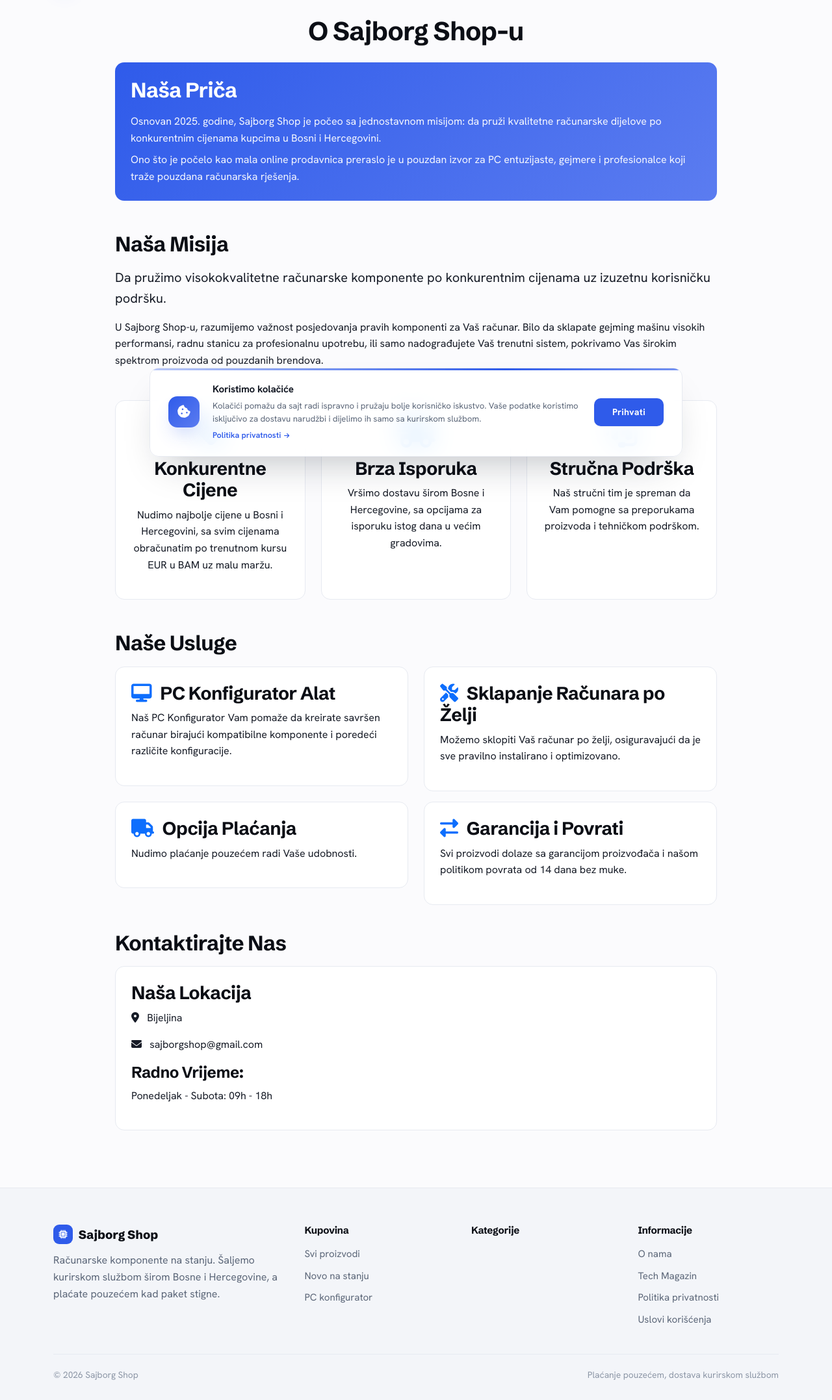
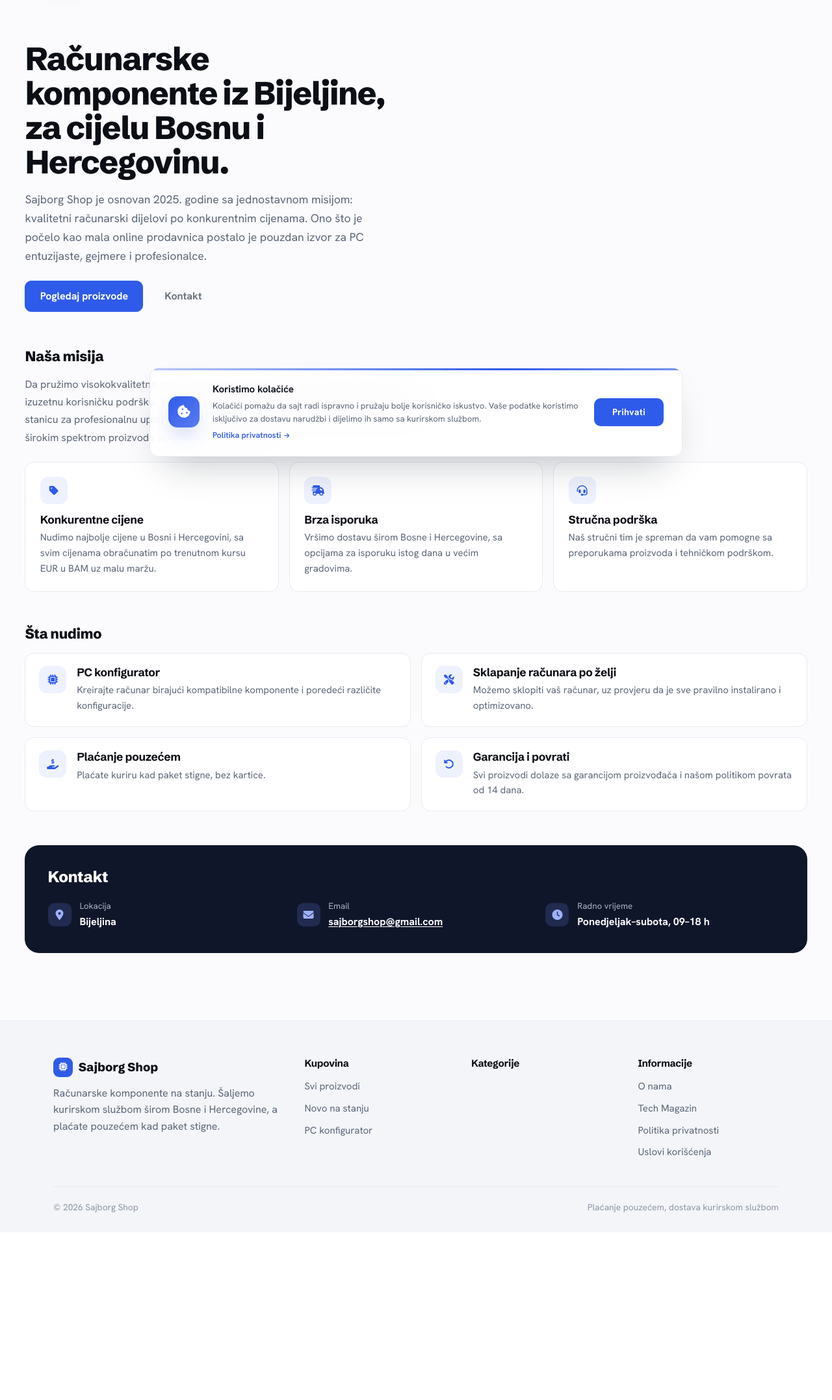
Before and after one commit to NVladan/Sajborg, a Flask app: page /o-nama in a window 1280 px wide. Shown: the part 73-2228 px from the top of the page at 65% size. After the commit the page ends 1939 px from the top, so only its background shows below. Run offline with Flask 3, Linux system fonts and the light colour scheme; some libraries are stand-ins or nearby versions.

Commit message:
feat(content): redesigned Tech Magazin, article, about and legal pages
- Tech Magazin: featured latest article, grid of others, reading time
- Article: readable column, byline, reading progress bar, configurator
  call-to-action and "more from Tech Magazin"
- About: hero with category images, values and services cards, contact block
- Privacy policy and terms: shared layout with sticky table of contents
  (text unchanged)

Co-Authored-By: Claude Opus 5.5 <noreply@anthropic.com>

```diff
--- a/app.py
+++ b/app.py
@@ -1,6 +1,7 @@
 import os
 import logging
 import json
+import re
 from datetime import timedelta, datetime
 import time  # NOVI IMPORT
 import hashlib
@@ -65,6 +66,12 @@ def create_app(config_name='default'):
         """1234.5 -> '1.234,50 KM' (format za BiH)."""
         s = f'{float(value or 0):,.{decimals}f}'
         return s.replace(',', '_').replace('.', ',').replace('_', '.') + ' KM'
+
+    @app.template_filter('read_minutes')
+    def read_minutes_filter(html):
+        """Procjena vremena čitanja (200 riječi u minuti), najmanje 1 minut."""
+        words = len(re.sub(r'<[^>]+>', ' ', html or '').split())
+        return max(1, round(words / 200))
 
     @app.template_filter('bool_to_da_ne')
     def bool_to_da_ne(value):
--- a/routes/blog_routes.py
+++ b/routes/blog_routes.py
@@ -17,4 +17,6 @@ def post_detail(slug):
     post = Post.query.filter_by(slug=slug, is_published=True).first()
     if not post:
         abort(404)
-    return render_template('blog/post_detail.html', title=post.title, post=post)
+    more = (Post.query.filter(Post.is_published.is_(True), Post.id != post.id)
+            .order_by(Post.created_at.desc()).limit(3).all())
+    return render_template('blog/post_detail.html', title=post.title, post=post, more=more)
--- /dev/null
+++ b/static/css/content.css
@@ -0,0 +1,151 @@
+/* Sadržaj: Tech Magazin, članak, O nama, pravne stranice. Koristi shop.css (.sh) i tokene iz main.css */
+
+.ct-head { margin-bottom: 1.5rem; }
+.ct-meta { color: var(--ink-faint); font-size: 0.86rem; }
+.ct-excerpt { color: var(--ink-muted); line-height: 1.6; }
+
+/* ---------- Lista članaka ---------- */
+.ct-lead {
+    display: grid;
+    grid-template-columns: minmax(0, 1.25fr) minmax(0, 1fr);
+    gap: 0;
+    margin-bottom: 1.75rem;
+    background: var(--surface);
+    border: 1px solid var(--border);
+    border-radius: var(--radius-lg);
+    overflow: hidden;
+    text-decoration: none;
+    color: var(--ink);
+    transition: border-color .15s ease, box-shadow .15s ease;
+}
+.ct-lead:hover { border-color: var(--accent); box-shadow: var(--shadow-md); color: var(--ink); }
+.ct-lead:focus-visible { outline: 3px solid var(--accent-ring); outline-offset: 3px; }
+.ct-lead-img { aspect-ratio: 16 / 10; overflow: hidden; background: var(--surface-2); }
+.ct-lead-img img { width: 100%; height: 100%; object-fit: cover; transition: transform .4s ease; }
+.ct-lead:hover .ct-lead-img img { transform: scale(1.03); }
+.ct-lead-body { display: flex; flex-direction: column; gap: 0.75rem; justify-content: center; padding: clamp(1.4rem, 3vw, 2.5rem); }
+.ct-badge { align-self: flex-start; padding: 0.2rem 0.65rem; border-radius: 999px; background: var(--accent-soft); color: var(--accent); font-size: 0.8rem; font-weight: 700; }
+.ct-lead-title { font-family: var(--font-display); font-weight: 800; font-size: clamp(1.5rem, 2.6vw, 2.1rem); line-height: 1.15; letter-spacing: -0.02em; color: var(--ink-strong); }
+.ct-more { margin-top: 0.4rem; font-weight: 700; color: var(--accent); }
+.ct-more i { font-size: 0.8rem; margin-left: 0.25rem; transition: transform .15s ease; }
+.ct-lead:hover .ct-more i { transform: translateX(3px); }
+
+.ct-grid { display: grid; grid-template-columns: repeat(auto-fill, minmax(280px, 1fr)); gap: 1.25rem; }
+.ct-card { display: flex; flex-direction: column; gap: 0.5rem; text-decoration: none; color: var(--ink); }
+.ct-card-img { aspect-ratio: 16 / 10; border-radius: var(--radius); overflow: hidden; background: var(--surface-2); margin-bottom: 0.35rem; }
+.ct-card-img img { width: 100%; height: 100%; object-fit: cover; transition: transform .4s ease; }
+.ct-card:hover .ct-card-img img { transform: scale(1.04); }
+.ct-card-title { font-family: var(--font-display); font-weight: 700; font-size: 1.12rem; line-height: 1.3; color: var(--ink-strong); }
+.ct-card:hover .ct-card-title { color: var(--accent); }
+.ct-card .ct-excerpt { font-size: 0.93rem; }
+
+/* ---------- Članak ---------- */
+.ct-progress { position: fixed; top: 0; left: 0; right: 0; height: 3px; z-index: 1040; pointer-events: none; }
+.ct-progress span { display: block; height: 100%; background: var(--accent); transform-origin: left; transform: scaleX(0); }
+.ct-article { max-width: 760px; }
+.ct-article-head { margin-bottom: 1.5rem; }
+.ct-article-title { font-family: var(--font-display); font-weight: 800; font-size: clamp(2rem, 4.2vw, 3rem); line-height: 1.08; letter-spacing: -0.025em; color: var(--ink-strong); margin: 0.6rem 0 1.1rem; }
+.ct-byline { display: flex; gap: 0.75rem; align-items: center; line-height: 1.35; }
+.ct-byline strong { color: var(--ink-strong); }
+.ct-hero { margin: 0 0 2rem; border-radius: var(--radius-lg); overflow: hidden; background: var(--surface-2); }
+.ct-hero img { width: 100%; max-height: 460px; object-fit: cover; display: block; }
+.ct-body { font-size: 1.08rem; line-height: 1.8; max-width: 68ch; }
+.ct-body > :first-child { margin-top: 0; }
+.ct-body h2 { font-size: 1.6rem; margin-top: 2.25rem; }
+.ct-body h3 { font-size: 1.3rem; margin-top: 1.75rem; }
+.ct-body img { display: block; }
+.ct-cta {
+    display: flex;
+    gap: 1rem 1.5rem;
+    align-items: center;
+    justify-content: space-between;
+    flex-wrap: wrap;
+    margin: 2.75rem 0 1rem;
+    padding: 1.3rem 1.4rem;
+    border-radius: var(--radius);
+    background: var(--accent-soft);
+    border: 1px solid color-mix(in srgb, var(--accent) 25%, transparent);
+}
+.ct-cta strong { display: block; color: var(--ink-strong); font-size: 1.05rem; }
+.ct-cta span { color: var(--ink-muted); font-size: 0.93rem; }
+.ct-more-section { padding-top: 2rem; border-top: 1px solid var(--border); margin-top: 2rem; }
+
+/* ---------- O nama ---------- */
+.ct-about-hero { display: grid; grid-template-columns: minmax(0, 1.1fr) minmax(0, 0.9fr); gap: clamp(1.5rem, 5vw, 4rem); align-items: center; margin: 0.75rem 0 3.5rem; }
+.ct-about-title { font-family: var(--font-display); font-weight: 800; font-size: clamp(2rem, 4vw, 3.1rem); line-height: 1.07; letter-spacing: -0.03em; color: var(--ink-strong); margin: 0 0 1rem; max-width: 18ch; }
+.ct-about-lede { font-size: 1.1rem; line-height: 1.65; color: var(--ink-muted); max-width: 56ch; margin: 0 0 1.5rem; }
+.ct-about-actions { display: flex; gap: 0.6rem; flex-wrap: wrap; }
+.ct-about-actions .btn { height: 48px; padding: 0 1.4rem; display: inline-flex; align-items: center; font-weight: 700; }
+.ct-about-collage { display: grid; grid-template-columns: repeat(2, minmax(0, 1fr)); gap: 0.8rem; max-width: 420px; justify-self: end; width: 100%; }
+.ct-about-collage span { aspect-ratio: 1; border-radius: var(--radius-lg); overflow: hidden; background: #fff; border: 1px solid var(--border); }
+.ct-about-collage span:nth-child(2) { transform: translateY(1.5rem); }
+.ct-about-collage span:nth-child(4) { transform: translateY(1.5rem); }
+.ct-about-collage img { width: 100%; height: 100%; object-fit: cover; }
+
+.ct-about-section { margin-bottom: 3.25rem; }
+.ct-about-p { color: var(--ink-muted); line-height: 1.7; max-width: 72ch; margin: 0 0 1.5rem; }
+.ct-values { display: grid; grid-template-columns: repeat(3, minmax(0, 1fr)); gap: 1rem; }
+.ct-value { padding: 1.4rem; border-radius: var(--radius); background: var(--surface); border: 1px solid var(--border); }
+.ct-value i, .ct-service i {
+    width: 42px;
+    height: 42px;
+    border-radius: 12px;
+    display: grid;
+    place-items: center;
+    background: var(--accent-soft);
+    color: var(--accent);
+    margin-bottom: 0.85rem;
+}
+.ct-value h3, .ct-service h3 { font-family: var(--font-display); font-weight: 700; font-size: 1.08rem; color: var(--ink-strong); margin: 0 0 0.35rem; }
+.ct-value p, .ct-service p { margin: 0; color: var(--ink-muted); font-size: 0.93rem; line-height: 1.6; }
+.ct-services { display: grid; grid-template-columns: repeat(2, minmax(0, 1fr)); gap: 1rem; }
+.ct-service { display: flex; gap: 1rem; padding: 1.2rem 1.3rem; border-radius: var(--radius); background: var(--surface); border: 1px solid var(--border); text-decoration: none; color: var(--ink); }
+.ct-service i { flex: none; margin: 0; }
+a.ct-service:hover { border-color: var(--accent); color: var(--ink); }
+
+.ct-contact { padding: clamp(1.4rem, 3vw, 2.2rem); border-radius: var(--radius-lg); background: #10162A; color: #E8EBF2; margin-bottom: 1rem; }
+.ct-contact-title { font-family: var(--font-display); font-weight: 800; font-size: 1.5rem; color: #fff; margin: 0 0 1.2rem; }
+.ct-contact-grid { display: grid; grid-template-columns: repeat(3, minmax(0, 1fr)); gap: 1rem; }
+.ct-contact-grid > div { display: grid; grid-template-columns: 36px minmax(0, 1fr); grid-template-rows: auto auto; column-gap: 0.8rem; align-items: center; }
+.ct-contact-grid i { grid-row: span 2; width: 36px; height: 36px; border-radius: 10px; display: grid; place-items: center; background: rgba(110, 140, 255, .18); color: #9DB1FF; }
+.ct-contact-grid span { color: #A9B3C7; font-size: 0.83rem; }
+.ct-contact-grid strong { color: #fff; font-weight: 700; word-break: break-word; }
+.ct-contact-grid a { color: #fff; }
+
+/* ---------- Pravne stranice ---------- */
+.ct-legal { display: grid; grid-template-columns: 240px minmax(0, 1fr); gap: clamp(1.5rem, 4vw, 3.5rem); align-items: start; }
+.ct-toc { position: sticky; top: calc(var(--sh-nav-h) + 0.75rem); }
+.ct-toc-title { font-family: var(--font-display); font-weight: 700; color: var(--ink-strong); margin: 0 0 0.6rem; }
+.ct-toc ol { list-style: none; margin: 0; padding: 0; border-left: 2px solid var(--border); }
+.ct-toc li a { display: block; padding: 0.35rem 0 0.35rem 0.9rem; margin-left: -2px; border-left: 2px solid transparent; color: var(--ink-muted); text-decoration: none; font-size: 0.92rem; line-height: 1.4; }
+.ct-toc li a:hover { color: var(--ink-strong); }
+.ct-toc li a.is-active { color: var(--accent); border-left-color: var(--accent); font-weight: 600; }
+.ct-toc-alt { margin: 1.25rem 0 0; font-size: 0.9rem; }
+.ct-legal-head { margin-bottom: 1.5rem; padding-bottom: 1.25rem; border-bottom: 1px solid var(--border); }
+.ct-legal-head .ct-meta { margin: 0.4rem 0 0; }
+.ct-legal-body { max-width: 72ch; color: var(--ink); line-height: 1.75; }
+.ct-legal-body .lead { font-size: 1.12rem; color: var(--ink-muted); }
+.ct-legal-body h2 { font-family: var(--font-display); font-weight: 800; font-size: 1.3rem; color: var(--ink-strong); margin: 2.25rem 0 0.75rem; scroll-margin-top: calc(var(--sh-nav-h) + 1rem); }
+.ct-legal-body ul { padding-left: 1.2rem; }
+.ct-legal-body li { margin-bottom: 0.5rem; }
+.ct-legal-body li::marker { color: var(--accent); }
+
+/* ---------- Tablet / telefon ---------- */
+@media (max-width: 991.98px) {
+    .ct-lead { grid-template-columns: minmax(0, 1fr); }
+    .ct-about-hero { grid-template-columns: minmax(0, 1fr); }
+    .ct-about-collage { grid-template-columns: repeat(4, minmax(0, 1fr)); }
+    .ct-about-collage span:nth-child(n) { transform: none; border-radius: var(--radius); }
+    .ct-values { grid-template-columns: minmax(0, 1fr); }
+    .ct-contact-grid { grid-template-columns: minmax(0, 1fr); }
+    .ct-legal { grid-template-columns: minmax(0, 1fr); }
+    .ct-toc { position: static; padding: 1rem 1.1rem; border-radius: var(--radius); background: var(--surface); border: 1px solid var(--border); }
+}
+@media (max-width: 640px) {
+    .ct-services { grid-template-columns: minmax(0, 1fr); }
+    .ct-body { font-size: 1.02rem; }
+    .ct-cta .btn { width: 100%; }
+}
+@media (prefers-reduced-motion: reduce) {
+    .ct-lead-img img, .ct-card-img img, .ct-more i { transition: none; }
+}
--- a/templates/about.html
+++ b/templates/about.html
@@ -2,109 +2,80 @@
 
 {% block title %}O Nama - Sajborg Shop{% endblock %}
 
+{% block extra_css %}
+<link rel="stylesheet" href="{{ url_for('static', filename='css/shop.css', v=cache_buster) }}">
+<link rel="stylesheet" href="{{ url_for('static', filename='css/content.css', v=cache_buster) }}">
+{% endblock %}
+
 {% block content %}
-<div class="container">
-    <div class="row justify-content-center">
-        <div class="col-lg-10">
-            <h1 class="mb-4 text-center">O Sajborg Shop-u</h1>
-
-            <div class="card mb-5" style="background: var(--gradient-bg); color: white; border: none;">
-                <div class="card-body p-4">
-                    <div class="row align-items-center">
-                        <div class="col-md-12">
-                            <h2 class="text-white mb-3">Naša Priča</h2>
-                            <p class="mb-2" style="opacity: 0.95;">Osnovan 2025. godine, Sajborg Shop je počeo sa jednostavnom misijom: da pruži kvalitetne računarske dijelove po konkurentnim cijenama kupcima u Bosni i Hercegovini.</p>
-                            <p class="mb-0" style="opacity: 0.95;">Ono što je počelo kao mala online prodavnica preraslo je u pouzdan izvor za PC entuzijaste, gejmere i profesionalce koji traže pouzdana računarska rješenja.</p>
+<div class="sh">
+    <section class="ct-about-hero">
+        <div>
+            <h1 class="ct-about-title">Računarske komponente iz Bijeljine, za cijelu Bosnu i Hercegovinu.</h1>
+            <p class="ct-about-lede">Sajborg Shop je osnovan 2025. godine sa jednostavnom misijom: kvalitetni računarski dijelovi po konkurentnim cijenama. Ono što je počelo kao mala online prodavnica postalo je pouzdan izvor za PC entuzijaste, gejmere i profesionalce.</p>
+            <div class="ct-about-actions">
+                <a href="{{ url_for('product.products') }}" class="btn btn-primary">Pogledaj proizvode</a>
+                <a href="#kontakt" class="btn btn-outline-secondary">Kontakt</a>
             </div>
         </div>
+        <div class="ct-about-collage" aria-hidden="true">
+            {% for cat in footer_categories if cat.image_path %}{% if loop.index <= 4 %}
+            <span><img src="{{ url_for('static', filename=cat.image_path) }}" alt="" loading="lazy"></span>
+            {% endif %}{% endfor %}
+        </div>
+    </section>
+
+    <section class="ct-about-section" aria-labelledby="misija">
+        <h2 class="sh-h2" id="misija">Naša misija</h2>
+        <p class="ct-about-p">Da pružimo visokokvalitetne računarske komponente po konkurentnim cijenama uz izuzetnu korisničku podršku. Bilo da sklapate gejming mašinu visokih performansi, radnu stanicu za profesionalnu upotrebu ili samo nadograđujete svoj sistem, pokrivamo vas širokim spektrom proizvoda od pouzdanih brendova.</p>
+        <div class="ct-values">
+            <div class="ct-value">
+                <i class="fas fa-tag" aria-hidden="true"></i>
+                <h3>Konkurentne cijene</h3>
+                <p>Nudimo najbolje cijene u Bosni i Hercegovini, sa svim cijenama obračunatim po trenutnom kursu EUR u BAM uz malu maržu.</p>
+            </div>
+            <div class="ct-value">
+                <i class="fas fa-truck-fast" aria-hidden="true"></i>
+                <h3>Brza isporuka</h3>
+                <p>Vršimo dostavu širom Bosne i Hercegovine, sa opcijama za isporuku istog dana u većim gradovima.</p>
+            </div>
+            <div class="ct-value">
+                <i class="fas fa-headset" aria-hidden="true"></i>
+                <h3>Stručna podrška</h3>
+                <p>Naš stručni tim je spreman da vam pomogne sa preporukama proizvoda i tehničkom podrškom.</p>
             </div>
         </div>
+    </section>
 
-            <h2 class="mb-3">Naša Misija</h2>
-            <p class="lead">Da pružimo visokokvalitetne računarske komponente po konkurentnim cijenama uz izuzetnu korisničku podršku.</p>
-            <p>U Sajborg Shop-u, razumijemo važnost posjedovanja pravih komponenti za Vaš računar. Bilo da sklapate gejming mašinu visokih performansi, radnu stanicu za profesionalnu upotrebu, ili samo nadograđujete Vaš trenutni sistem, pokrivamo Vas širokim spektrom proizvoda od pouzdanih brendova.</p>
-
-            <div class="row my-5">
-                <div class="col-md-4 mb-4 mb-md-0">
-                    <div class="card h-100">
-                        <div class="card-body text-center">
-                            <i class="fas fa-tag fa-3x mb-3 text-primary"></i>
-                            <h3>Konkurentne Cijene</h3>
-                            <p>Nudimo najbolje cijene u Bosni i Hercegovini, sa svim cijenama obračunatim po trenutnom kursu EUR u BAM uz malu maržu.</p>
+    <section class="ct-about-section" aria-labelledby="usluge">
+        <h2 class="sh-h2" id="usluge">Šta nudimo</h2>
+        <div class="ct-services">
+            <a href="{{ url_for('builder.builder') }}" class="ct-service">
+                <i class="fas fa-microchip" aria-hidden="true"></i>
+                <div><h3>PC konfigurator</h3><p>Kreirajte računar birajući kompatibilne komponente i poredeći različite konfiguracije.</p></div>
+            </a>
+            <div class="ct-service">
+                <i class="fas fa-screwdriver-wrench" aria-hidden="true"></i>
+                <div><h3>Sklapanje računara po želji</h3><p>Možemo sklopiti vaš računar, uz provjeru da je sve pravilno instalirano i optimizovano.</p></div>
+            </div>
+            <div class="ct-service">
+                <i class="fas fa-hand-holding-dollar" aria-hidden="true"></i>
+                <div><h3>Plaćanje pouzećem</h3><p>Plaćate kuriru kad paket stigne, bez kartice.</p></div>
+            </div>
+            <div class="ct-service">
+                <i class="fas fa-rotate-left" aria-hidden="true"></i>
+                <div><h3>Garancija i povrati</h3><p>Svi proizvodi dolaze sa garancijom proizvođača i našom politikom povrata od 14 dana.</p></div>
             </div>
         </div>
+    </section>
+
+    <section class="ct-contact" id="kontakt" aria-labelledby="kontakt-title">
+        <h2 class="ct-contact-title" id="kontakt-title">Kontakt</h2>
+        <div class="ct-contact-grid">
+            <div><i class="fas fa-location-dot" aria-hidden="true"></i><span>Lokacija</span><strong>Bijeljina</strong></div>
+            <div><i class="fas fa-envelope" aria-hidden="true"></i><span>Email</span><strong><a href="mailto:sajborgshop@gmail.com">sajborgshop@gmail.com</a></strong></div>
+            <div><i class="fas fa-clock" aria-hidden="true"></i><span>Radno vrijeme</span><strong>Ponedjeljak–subota, 09–18 h</strong></div>
         </div>
-                <div class="col-md-4 mb-4 mb-md-0">
-                    <div class="card h-100">
-                        <div class="card-body text-center">
-                            <i class="fas fa-shipping-fast fa-3x mb-3 text-primary"></i>
-                            <h3>Brza Isporuka</h3>
-                            <p>Vršimo dostavu širom Bosne i Hercegovine, sa opcijama za isporuku istog dana u većim gradovima.</p>
-                        </div>
-                    </div>
-                </div>
-                <div class="col-md-4">
-                    <div class="card h-100">
-                        <div class="card-body text-center">
-                            <i class="fas fa-headset fa-3x mb-3 text-primary"></i>
-                            <h3>Stručna Podrška</h3>
-                            <p>Naš stručni tim je spreman da Vam pomogne sa preporukama proizvoda i tehničkom podrškom.</p>
-                        </div>
-                    </div>
-                </div>
-            </div>
-
-            <h2 class="mb-3">Naše Usluge</h2>
-            <div class="row mb-4">
-                <div class="col-md-6">
-                    <div class="card mb-3">
-                        <div class="card-body">
-                            <h3><i class="fas fa-desktop me-2 text-primary"></i> PC Konfigurator Alat</h3>
-                            <p>Naš PC Konfigurator Vam pomaže da kreirate savršen računar birajući kompatibilne komponente i poredeći različite konfiguracije.</p>
-                        </div>
-                    </div>
-                </div>
-                <div class="col-md-6">
-                    <div class="card mb-3">
-                        <div class="card-body">
-                            <h3><i class="fas fa-tools me-2 text-primary"></i> Sklapanje Računara po Želji</h3>
-                            <p>Možemo sklopiti Vaš računar po želji, osiguravajući da je sve pravilno instalirano i optimizovano.</p>
-                        </div>
-                    </div>
-                </div>
-                <div class="col-md-6">
-                    <div class="card mb-3">
-                        <div class="card-body">
-                            <h3><i class="fas fa-truck me-2 text-primary"></i> Opcija Plaćanja</h3>
-                            <p>Nudimo plaćanje pouzećem radi Vaše udobnosti.</p>
-                        </div>
-                    </div>
-                </div>
-                <div class="col-md-6">
-                    <div class="card mb-3">
-                        <div class="card-body">
-                            <h3><i class="fas fa-exchange-alt me-2 text-primary"></i> Garancija i Povrati</h3>
-                            <p>Svi proizvodi dolaze sa garancijom proizvođača i našom politikom povrata od 14 dana bez muke.</p>
-                        </div>
-                    </div>
-                </div>
-            </div>
-
-            <h2 class="mb-3">Kontaktirajte Nas</h2>
-            <div class="row">
-                <div class="col-md-12 mb-4 mb-md-0">
-                    <div class="card h-100">
-                        <div class="card-body">
-                            <h3>Naša Lokacija</h3>
-                            <p><i class="fas fa-map-marker-alt me-2"></i> Bijeljina</p>
-                            <p><i class="fas fa-envelope me-2"></i> sajborgshop@gmail.com</p>
-                            <h4 class="mt-3">Radno Vrijeme:</h4>
-                            <p>Ponedeljak - Subota: 09h - 18h</p>
-                        </div>
-                    </div>
-                </div>
-            </div>
-        </div>
-    </div>
+    </section>
 </div>
 {% endblock %}
```
Also changed, not shown: templates/_legal.html (added, +72 -0 lines), templates/blog/post_detail.html (+69 -39 lines), templates/blog/posts.html (+50 -43 lines), templates/privacy_policy.html (+10 -16 lines), templates/terms_of_use.html (+11 -18 lines), tests/test_content_pages.py (added, +44 -0 lines). Lines whose indentation alone changed are shown as unchanged.
